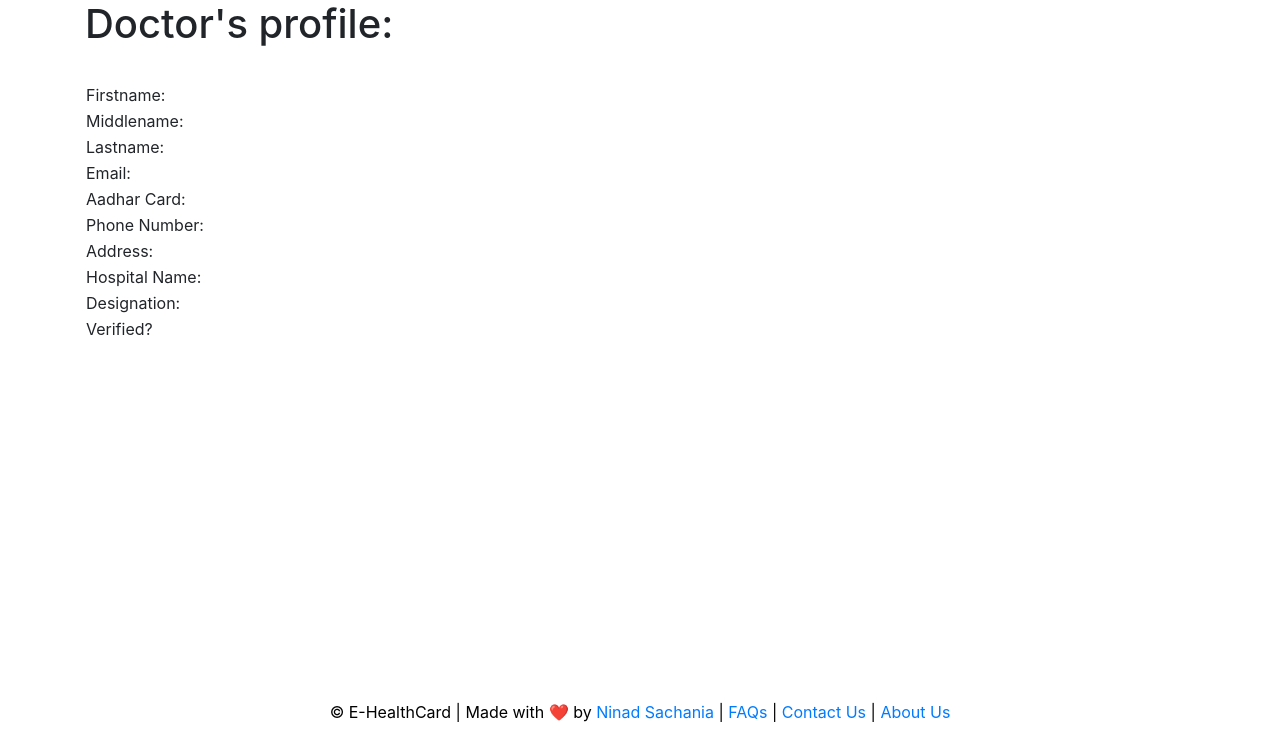
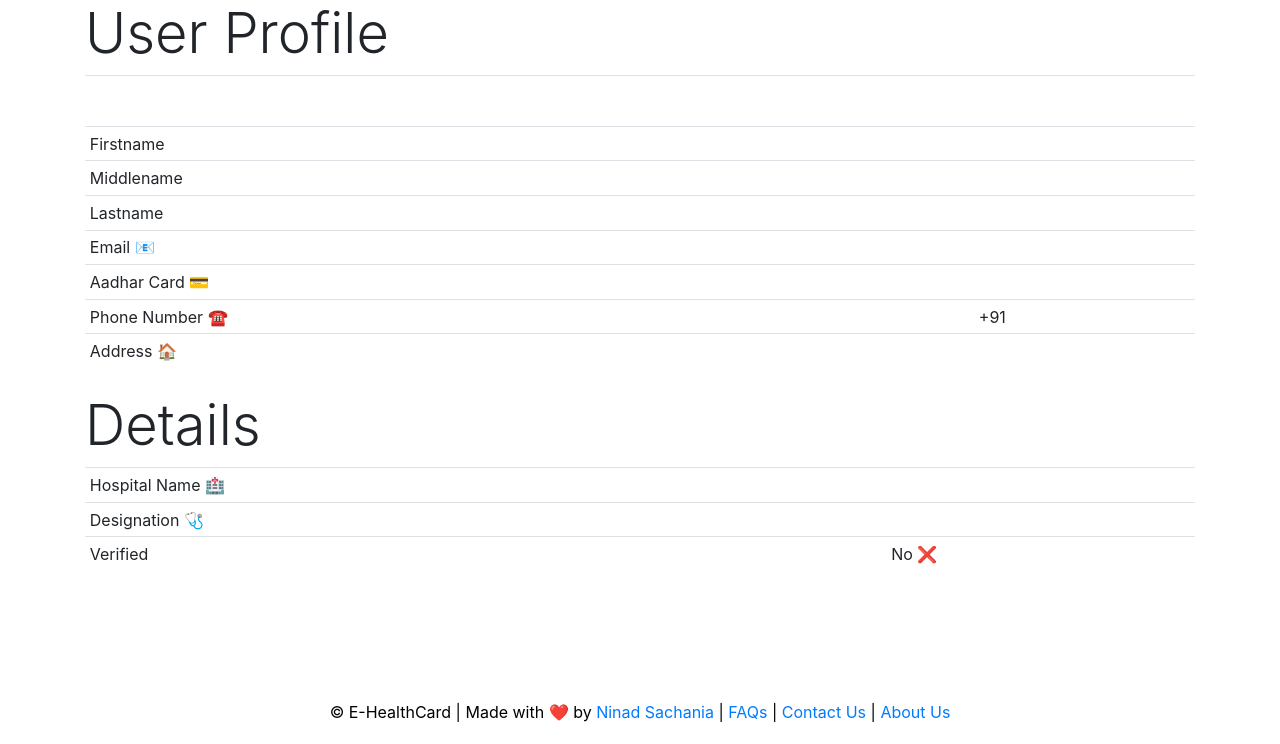
Before and after one commit to ninadsachania/e-healthcard, a Python web app: template app/templates/doctor_profile.html in a window 1280 px wide. Shown: the part 56-800 px from the top of the page. Run offline with Jinja, Linux system fonts and the light colour scheme; the template is opened without the code that fills it, so the values that code supplies are empty; some libraries are stand-ins or nearby versions.

Commit message:
Make it pretty

```diff
--- a/app/templates/doctor_profile.html
+++ b/app/templates/doctor_profile.html
@@ -1,59 +1,72 @@
-{% extends 'base.html' %}
+{% extends 'base.html' %} {% block content %}
+<h1 class="display-4">User Profile</h1>
 
-{% block content %}
-<h1>Doctor's profile:</h1>
-<table>
+<table class="table table-sm">
   <tr>
-        <td colspan="2"><img src="{{ current_user.avatar() }}"></td>
+    <td align="center" colspan="2">
+      <img src="{{ current_user.avatar() }}" />
+    </td>
   </tr>
+</table>
+
+<table class="table table-sm">
   <tr>
-        <td>Firstname: </td>
+    <td>Firstname</td>
     <td>{{ current_user.firstname }}</td>
   </tr>
 
   <tr>
-        <td>Middlename: </td>
+    <td>Middlename</td>
     <td>{{ current_user.middlename }}</td>
   </tr>
 
   <tr>
-        <td>Lastname: </td>
+    <td>Lastname</td>
     <td>{{ current_user.lastname }}</td>
   </tr>
 
   <tr>
-        <td>Email: </td>
+    <td>Email 📧</td>
     <td>{{ current_user.email }}</td>
   </tr>
 
   <tr>
-        <td>Aadhar Card: </td>
-        <td>{{ current_user.aadhar_card }}</td>
+    <td>Aadhar Card 💳</td>
+    <td>
+      {{ "{0} {1} {2}".format(current_user.aadhar_card[:4],
+      current_user.aadhar_card[4:8], current_user.aadhar_card[8:]) }}
+    </td>
   </tr>
 
   <tr>
-        <td>Phone Number: </td>
-        <td>{{ current_user.phone_number }}</td>
+    <td>Phone Number ☎️</td>
+    <td>+91 {{ current_user.phone_number }}</td>
   </tr>
 
   <tr>
-        <td>Address: </td>
+    <td>Address 🏠</td>
     <td>{{ current_user.address }}</td>
   </tr>
+</table>
 
+<h1 class="display-4 mt-4">Details</h1>
+
+<table class="table table-sm">
   <tr>
-        <td>Hospital Name: </td>
+    <td>Hospital Name 🏥</td>
     <td>{{ data.hospital_name }}</td>
   </tr>
 
   <tr>
-        <td>Designation: </td>
+    <td>Designation 🩺</td>
     <td>{{ data.designation }}</td>
   </tr>
 
   <tr>
-        <td>Verified?</td>
-        <td>{{ data.is_verified }}</td>
+    <td>Verified</td>
+    <td>
+      {% if data.is_verified %} Yes ✅ {% else %} No ❌ {% endif %}
+    </td>
   </tr>
 </table>
 
```
Lines whose indentation alone changed are shown as unchanged.
